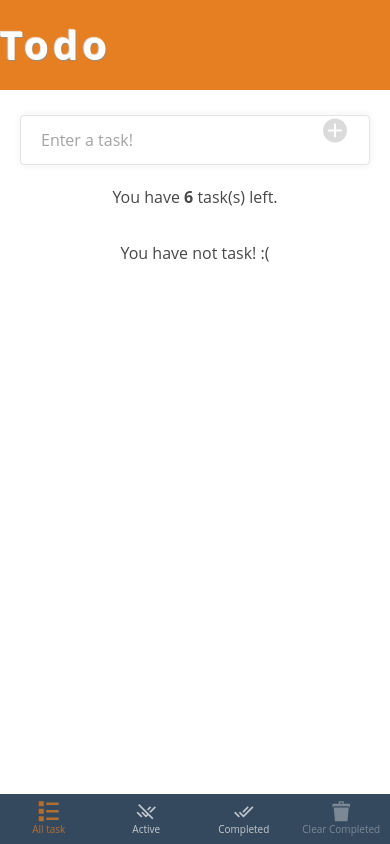
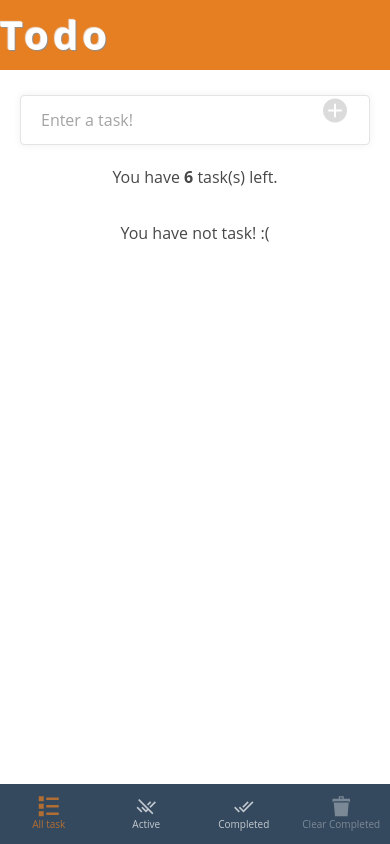
Before and after one commit to at-chaudang/todo-vue-pwa-dc, a Vue app: page / in a window 390 px wide. Built offline with nearby package versions, Linux system fonts and the light colour scheme.

Commit message:
Fix header

```diff
--- a/src/assets/styles/pages/_home.scss
+++ b/src/assets/styles/pages/_home.scss
@@ -25,7 +25,7 @@
     }
   }
   @function convertPxToRem($px) {
-    @return 0rem + strip-units($px)/16;
+    @return 0rem + strip-units($px) / 16;
   }
   &-text {
     // @include pxRem(max-width, calc(100% - 70px));
@@ -110,10 +110,11 @@
     border: 0;
   }
   .main-container {
-    @include pxRem(padding, 115 10 0 10);
+    @include pxRem(padding, 95 10 0 10);
     @include pxRem(margin, 0);
   }
   .page-header {
+    @include pxRem(height, 70);
     position: fixed;
     top: 0;
     z-index: 2;
@@ -124,7 +125,7 @@
   }
   .page-footer {
     @include pxRem(font-size, 10);
-    @include pxRem(height, 50);
+    @include pxRem(height, 60);
     line-height: unset;
     background: map-get($colors, footer-bg);
     position: fixed;
```
